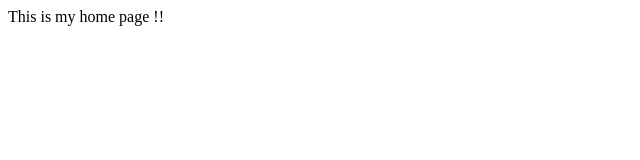
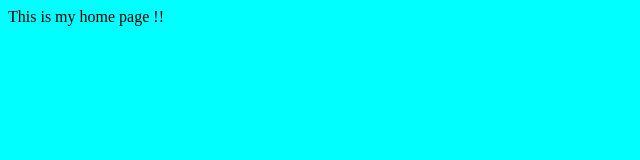
Before and after one commit to RiteshMehar/jenkins_2024_test1, a plain HTML site: page index.html in a window 1280 px wide. Shown: the whole page, without its empty margins (0-640 px from the left). Drawn offline with Linux system fonts and the light colour scheme.

Commit message:
1 change

```diff
--- a/index.html
+++ b/index.html
@@ -1,3 +1,3 @@
-<body bgcolour='aqua'>
+<body bgcolor='aqua'>
 This is my home page !!
 </body>
```
